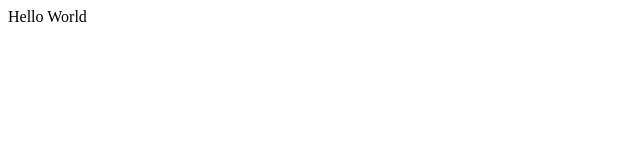
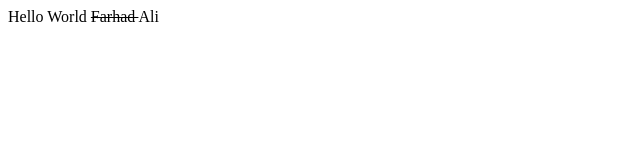
Before and after one commit to FarhadAbbasi/Bootcamp-C1, a plain HTML site: page index.html in a window 1280 px wide. Shown: the full height of the page, 0-640 px from the left. Drawn offline with Linux system fonts and the light colour scheme.

Commit message:
added cmd file

```diff
--- a/index.html
+++ b/index.html
@@ -9,7 +9,7 @@
 </head>
 <body>
 
-    <div> Hello World </div>
+    <div> Hello World <s> Farhad </s> Ali </div>
 
 </body>
 </html>
```
Also changed, not shown: 1 other file.
